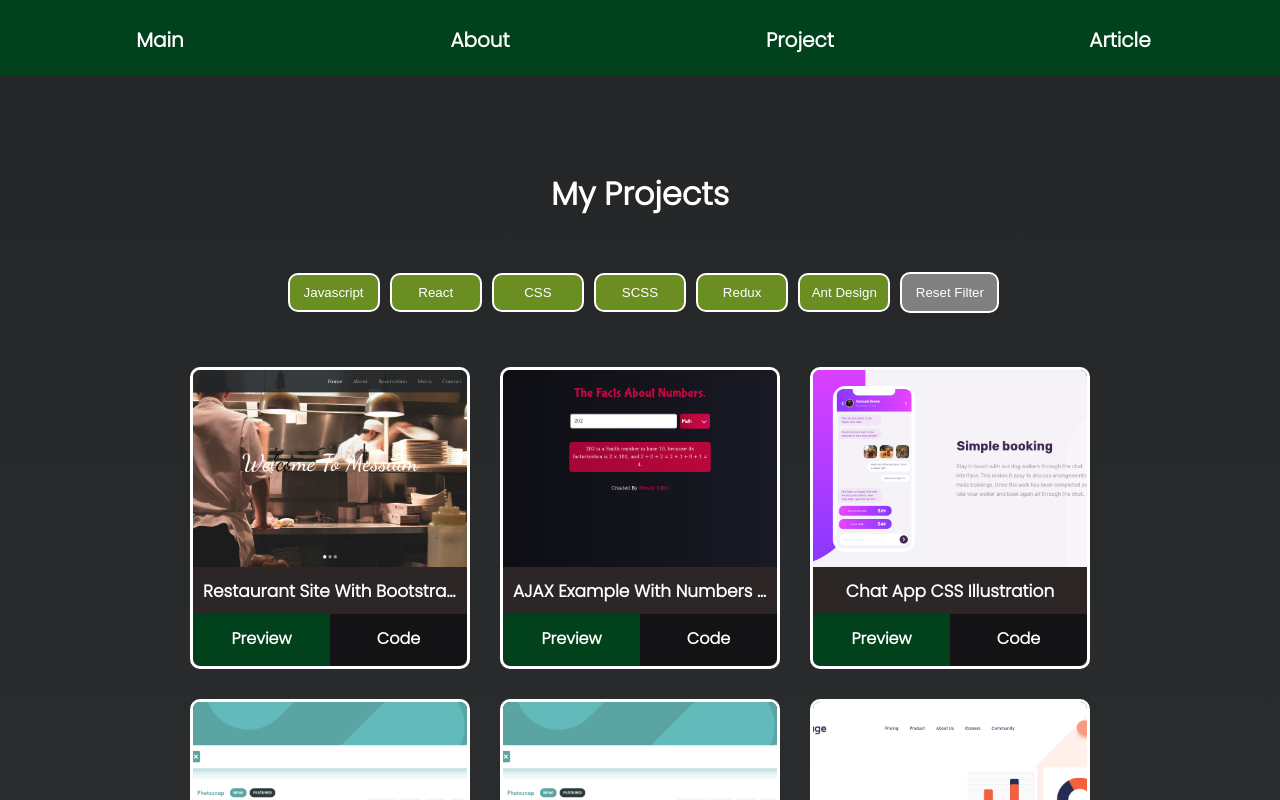
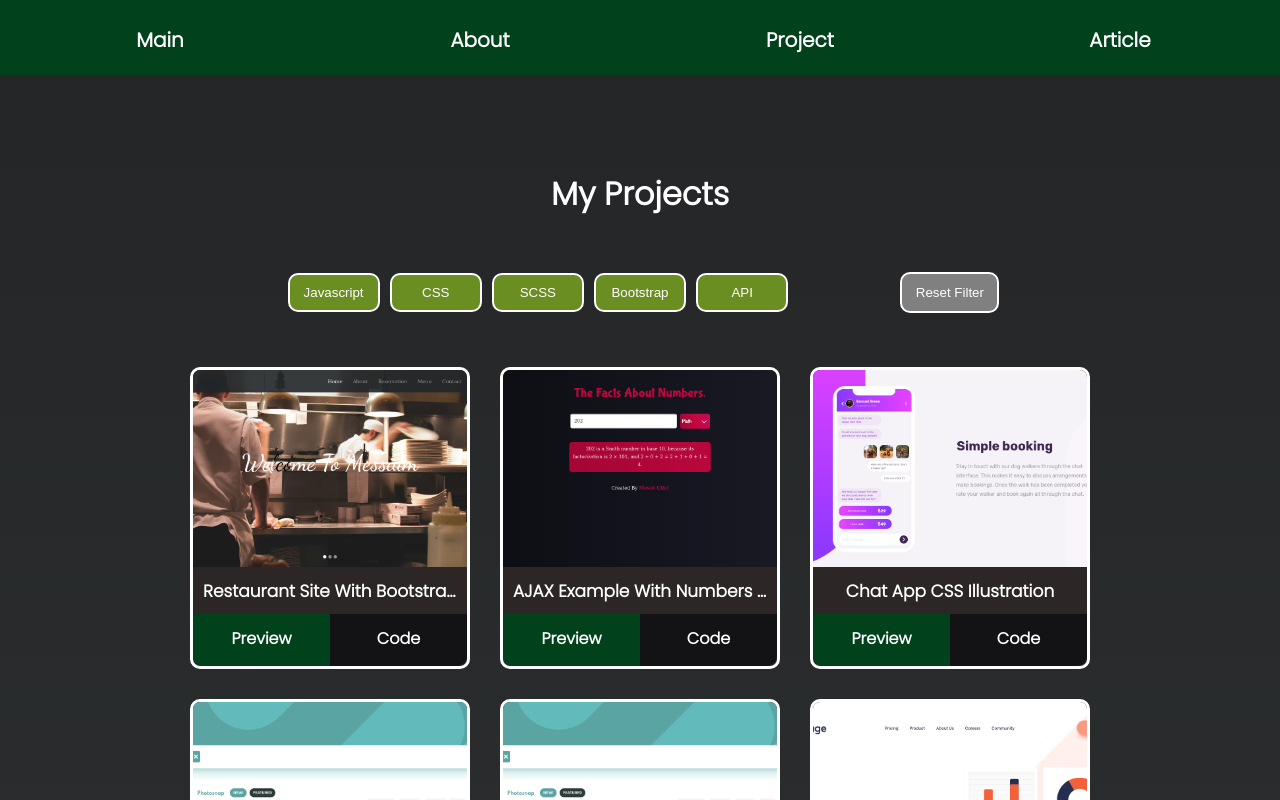
Before and after one commit to mesutcifci/mesutcifci.github.io, a React (Create React App) app: page /project-page in a window 1280 px wide. Shown: the top 800 px of the page. Built offline with nearby package versions, Linux system fonts and the light colour scheme; what react-lorem-ipsum would draw is missing.

Commit message:
contants files updated

```diff
--- a/public/index.html
+++ b/public/index.html
@@ -17,7 +17,7 @@
 <script src="https://kit.fontawesome.com/b0d0513a5a.js" crossorigin="anonymous"></script>
 <link rel="stylesheet" href="https://use.fontawesome.com/releases/v5.8.1/css/all.css" integrity="sha384-50oBUHEmvpQ+1lW4y57PTFmhCaXp0ML5d60M1M7uH2+nqUivzIebhndOJK28anvf" crossorigin="anonymous" />
 
-<title> ... | My Portfolio</title>
+<title> Mesut Çiftçi | My Portfolio</title>
   </head>
   <body onload="document.body.style.visibility=`visible`;">
     <!-- <noscript>You need to enable JavaScript to run this app.</noscript> -->
--- a/src/Constants/buttonConstants.js
+++ b/src/Constants/buttonConstants.js
@@ -1,8 +1,7 @@
 export const buttonConstant = [
   { title: "Javascript", id: "javascript", selected: false},
-  { title: "React", id: "react", selected: false},
   { title: "CSS", id: "css", selected: false},
   { title: "SCSS", id: "scss", selected: false},
-  { title: "Redux", id: "redux", selected: false},
-  { title: "Ant Design", id: "ant-design", selected: false}
+  { title: "Bootstrap", id: "bootstrap", selected: false},
+  { title: "API", id: "api", selected: false},
 ];
--- a/src/Constants/projectConstant.js
+++ b/src/Constants/projectConstant.js
@@ -5,14 +5,14 @@ export const projectConstant = [
     previewLink:
       "https://mesutcifci.github.io/restaurant-site-with-bootstrap5/build/index.html#",
     codeLink: "https://github.com/mesutcifci/restaurant-site-with-bootstrap5",
-    technologies: ["react"],
+    technologies: ["javascript", "css", "bootstrap"],
   },
   {
     title: "AJAX Example With Numbers API",
     imgSrc: "./img/numbersAPI.png",
     previewLink: "http://plnkr.co/plunk/AXzd75YqJ9T3HxZe",
     codeLink: "https://github.com/mesutcifci/AJAX-Example-With-Numbers-API",
-    technologies: ["javascript", "react"],
+    technologies: ["javascript", "api", "css"],
   },
   {
     title: "Chat App CSS Illustration",
@@ -21,7 +21,7 @@ export const projectConstant = [
       "https://mesutcifci.github.io/Frontend-Mentor-Challenges/chat-app-css-illustration-master/index.html",
     codeLink:
       "https://github.com/mesutcifci/Frontend-Mentor-Challenges/tree/master/chat-app-css-illustration-master",
-    technologies: ["javascript", "ant-design"],
+    technologies: ["scss"],
   },
   {
     title: "Static Job Listings With Json",
@@ -30,7 +30,7 @@ export const projectConstant = [
       "https://mesutcifci.github.io/Frontend-Mentor-Challenges/static-job-listings-with-json/index.html",
     codeLink:
       "https://github.com/mesutcifci/Frontend-Mentor-Challenges/tree/master/static-job-listings-with-json",
-    technologies: ["javascript"],
+    technologies: ["javascript", "scss"],
   },
   {
     title: "Static Job Listings With Data Attributes",
@@ -39,7 +39,7 @@ export const projectConstant = [
       "https://mesutcifci.github.io/Frontend-Mentor-Challenges/static-job-listings-with-data-attributes/index.html",
     codeLink:
       "https://github.com/mesutcifci/Frontend-Mentor-Challenges/tree/master/static-job-listings-with-data-attributes",
-    technologies: ["javascript"],
+    technologies: ["javascript", "scss"],
   },
   {
     title: "Manage Landing Page",
@@ -48,7 +48,7 @@ export const projectConstant = [
       "https://mesutcifci.github.io/Frontend-Mentor-Challenges/manage-landing-page-master/index.html",
     codeLink:
       "https://github.com/mesutcifci/Frontend-Mentor-Challenges/tree/master/manage-landing-page-master",
-    technologies: ["javascript"],
+    technologies: ["javascript", "scss"],
   },
   {
     title: "Fylo Dark Theme Landing Page",
@@ -57,7 +57,7 @@ export const projectConstant = [
       "https://mesutcifci.github.io/Frontend-Mentor-Challenges/fylo-dark-theme-landing-page-master/index.html",
     codeLink:
       "https://github.com/mesutcifci/Frontend-Mentor-Challenges/tree/master/fylo-dark-theme-landing-page-master",
-    technologies: ["javascript"],
+    technologies: ["javascript", "scss"],
   },
   {
     title: "Project Tracking Intro Component",
@@ -66,7 +66,7 @@ export const projectConstant = [
       "https://mesutcifci.github.io/Frontend-Mentor-Challenges/intro-component-with-signup-form-master/index.html",
     codeLink:
       "https://github.com/mesutcifci/Frontend-Mentor-Challenges/tree/master/project-tracking-intro-component-master",
-    technologies: ["javascript"],
+    technologies: ["javascript", "scss", "bootstrap"],
   },
   {
     title: "Ping Coming Soon Page",
@@ -75,7 +75,7 @@ export const projectConstant = [
       "https://mesutcifci.github.io/Frontend-Mentor-Challenges/ping-coming-soon-page-master/index.html",
     codeLink:
       "https://github.com/mesutcifci/Frontend-Mentor-Challenges/tree/master/ping-coming-soon-page-master",
-    technologies: ["javascript", "css"],
+    technologies: ["javascript", "scss"],
   },
   {
     title: "Huddle Landing Page",
@@ -84,7 +84,7 @@ export const projectConstant = [
       "https://mesutcifci.github.io/Frontend-Mentor-Challenges/huddle-landing-page-with-single-introductory-section-master/index.html",
     codeLink:
       "https://github.com/mesutcifci/Frontend-Mentor-Challenges/tree/master/huddle-landing-page-with-single-introductory-section-master",
-    technologies: ["javascript", "css"],
+    technologies: ["javascript", "scss"],
   },
   {
     title: "Four Card Feature Section",
@@ -93,7 +93,7 @@ export const projectConstant = [
       "https://mesutcifci.github.io/Frontend-Mentor-Challenges/four-card-feature-section-master/index.html",
     codeLink:
       "https://github.com/mesutcifci/Frontend-Mentor-Challenges/tree/master/four-card-feature-section-master",
-    technologies: ["css"],
+    technologies: ["scss", "js"],
   },
   {
     title: "Coding Bootcamp Testimonials Slider",
@@ -120,7 +120,7 @@ export const projectConstant = [
       "https://mesutcifci.github.io/Frontend-Mentor-Challenges/base-apparel-coming-soon-master/index.html",
     codeLink:
       "https://github.com/mesutcifci/Frontend-Mentor-Challenges/tree/master/base-apparel-coming-soon-master",
-    technologies: ["javascript", "css"],
+    technologies: ["javascript", "scss"],
   },
   {
     title: "Social Proof Section",
@@ -129,7 +129,7 @@ export const projectConstant = [
       "https://mesutcifci.github.io/Frontend-Mentor-Challenges/social-proof-section-master/index.html",
     codeLink:
       "https://github.com/mesutcifci/Frontend-Mentor-Challenges/tree/master/social-proof-section-master",
-    technologies: ["javascript", "css"],
+    technologies: ["css"],
   },
   {
     title: "Fylo Data Storage Component",
@@ -138,7 +138,7 @@ export const projectConstant = [
       "https://mesutcifci.github.io/Frontend-Mentor-Challenges/fylo-data-storage-component-master/index.html",
     codeLink:
       "https://github.com/mesutcifci/Frontend-Mentor-Challenges/tree/master/fylo-data-storage-component-master",
-    technologies: ["javascript", "css"],
+    technologies: ["css"],
   },
   {
     title: "Frontend Mentor - Single Price Grid Component",
@@ -147,7 +147,7 @@ export const projectConstant = [
       "https://mesutcifci.github.io/Frontend-Mentor-Challenges/single-price-grid-component-master/index.html",
     codeLink:
       "https://github.com/mesutcifci/Frontend-Mentor-Challenges/tree/master/single-price-grid-component-master",
-    technologies: ["javascript", "css"],
+    technologies: ["scss"],
   },
   {
     title: "Google Homepage Clone",
@@ -164,7 +164,7 @@ export const projectConstant = [
       "https://mesutcifci.github.io/Frontend-Mentor-Challenges/article-preview-component-master/index.html",
     codeLink:
       "https://github.com/mesutcifci/Frontend-Mentor-Challenges/tree/master/article-preview-component-master",
-    technologies: ["css"],
+    technologies: ["css", "js"],
   },
   {
     title: "Profile Card Component",
--- a/src/Pages/About/Index.js
+++ b/src/Pages/About/Index.js
@@ -2,7 +2,6 @@ import React from "react";
 import { name, surname, Avatar } from "react-lorem-ipsum";
 
 import { contactConstants } from "../../Constants/contactConstants";
-import { personConstant } from "../../Constants/personConstant";
 import { colors } from "../../styles/globalStyles";
 
 import {
@@ -25,10 +24,10 @@ const About = () => {
     <Container>
       <h1 className="about-heading">Who am I?</h1>
       <Wrapper>
-        <Avatar gender="female" className="about-img" />
+        <Avatar src="https://avatars.githubusercontent.com/u/60754639?v=4" className="about-img" />
 
         <AboutMe>
-          {personConstant[3]}
+          Mesut Çiftçi
         </AboutMe>
       </Wrapper>
 
```
